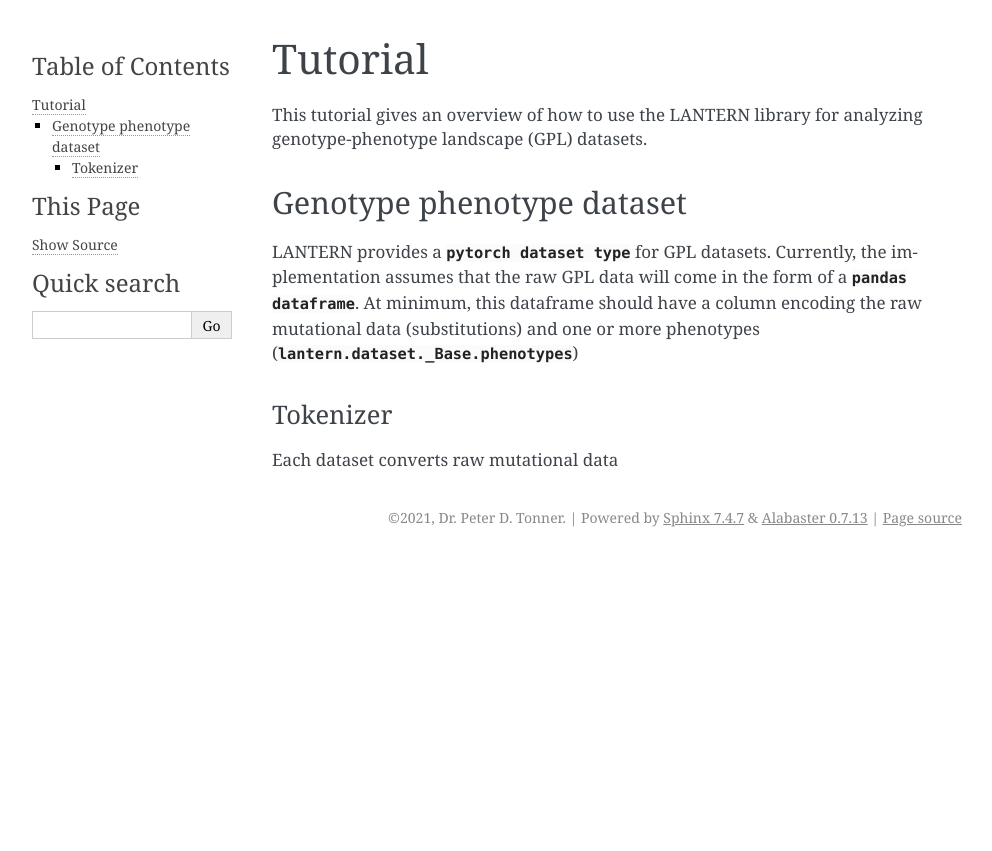
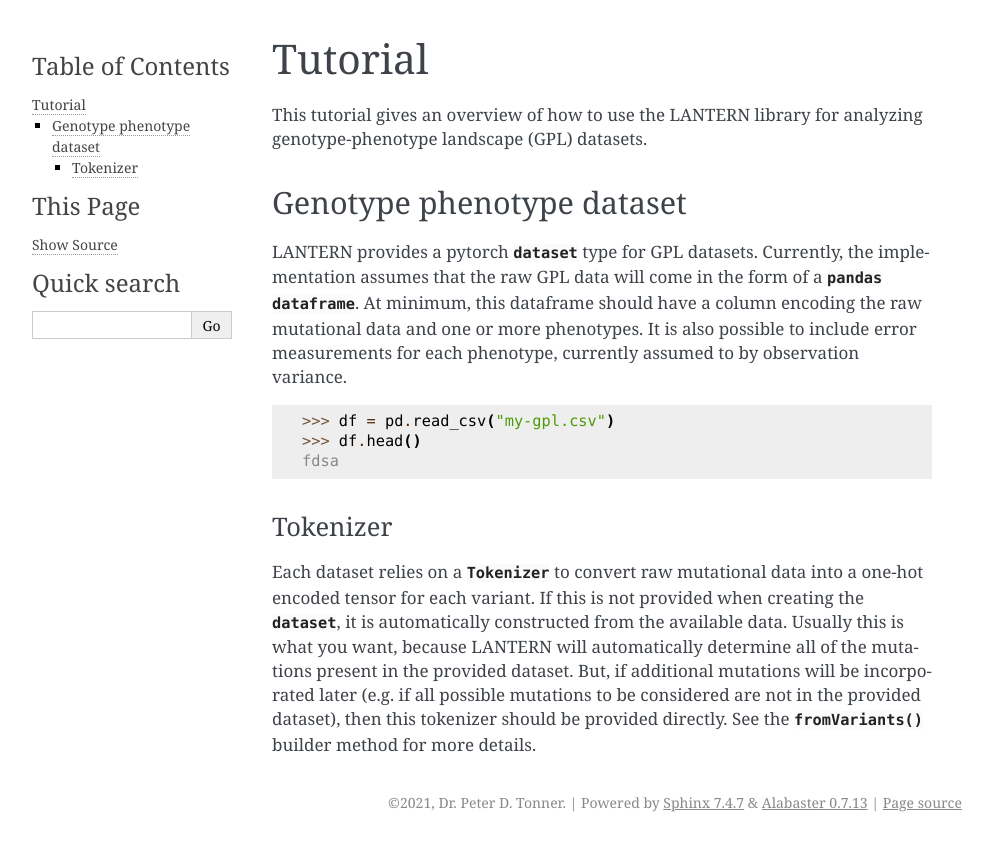
Before and after one commit to usnistgov/lantern, a Sphinx documentation site: the page built from docs/tutorial.rst, in a window 1280 px wide. Shown: the top 851 px of the page, without its empty margins (148-1140 px from the left). Built offline with Sphinx 7.4.7, drawn with Linux system fonts in a browser that asks for light colours.

Commit message:
Various updates

```diff
--- a/docs/api.rst
+++ b/docs/api.rst
@@ -24,8 +24,10 @@ Loss
 
 Dataset
 =======
+.. autoclass:: lantern.dataset.tokenizer.Tokenizer
+               :members:
 
-.. autoclass:: lantern.dataset._Base
+.. autoclass:: lantern.dataset.dataset._Base
                :members:
                :private-members:
 
--- /dev/null
+++ b/docs/diffops.rst
@@ -0,0 +1,2 @@
+Robustness and Additivity
+#########################
--- a/docs/index.rst
+++ b/docs/index.rst
@@ -6,6 +6,7 @@ LANTERN: an interpretable genotype-phenotype landscape model
    :caption: Contents:
 
    tutorial
+   diffops
    api
 
 Installation
--- a/docs/tutorial.rst
+++ b/docs/tutorial.rst
@@ -7,14 +7,31 @@ analyzing genotype-phenotype landscape (GPL) datasets.
 Genotype phenotype dataset
 ==========================
 
-LANTERN provides a :class:`pytorch dataset
-type<lantern.dataset.\_Base>` for GPL datasets. Currently, the
-implementation assumes that the raw GPL data will come in the form of
-a :class:`pandas dataframe<pandas.DataFrame>`. At minimum, this
-dataframe should have a column encoding the raw mutational data
-(substitutions) and one or more phenotypes (:py:attr:`lantern.dataset.\_Base.phenotypes`)
+LANTERN provides a pytorch :class:`dataset
+<lantern.dataset.dataset.\_Base>` type for GPL datasets. Currently,
+the implementation assumes that the raw GPL data will come in the form
+of a :class:`pandas dataframe<pandas.DataFrame>`. At minimum, this
+dataframe should have a column encoding the raw mutational data and
+one or more phenotypes. It is also possible to include error
+measurements for each phenotype, currently assumed to by observation variance.
+
+>>> df = pd.read_csv("my-gpl.csv")
+>>> df.head()
+fdsa
+
 
 Tokenizer
 ---------
 
-Each dataset converts raw mutational data
+Each dataset relies on a :class:`~lantern.dataset.tokenizer.Tokenizer`
+to convert raw mutational data into a one-hot encoded tensor for each
+variant. If this is not provided when creating the
+:class:`dataset<lantern.dataset.dataset.\_Base>`, it is automatically
+constructed from the available data. Usually this is what you want,
+because LANTERN will automatically determine all of the mutations
+present in the provided dataset. But, if additional mutations will be
+incorporated later (e.g. if all possible mutations to be considered
+are not in the provided dataset), then this tokenizer should be
+provided directly. See the
+:meth:`~lantern.dataset.tokenizer.Tokenizer.fromVariants` builder
+method for more details.
```
Also changed, not shown: 2 other files.
